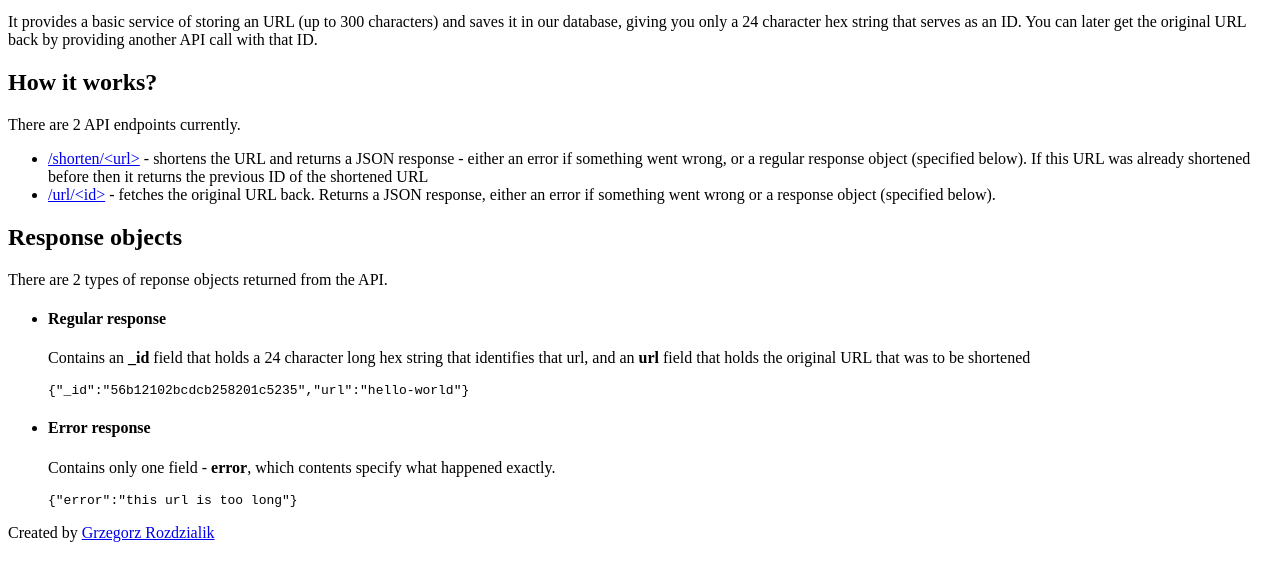
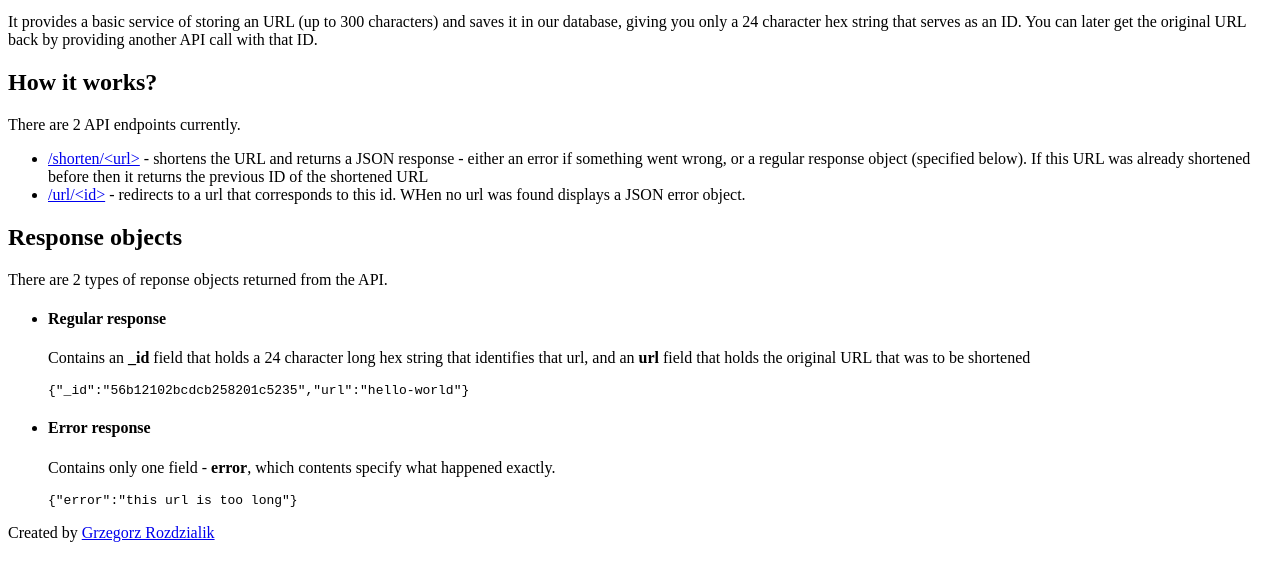
Before and after one commit to Gelio/url-shortener, a website: page public/index.html in a window 1280 px wide. Shown: the part 101-682 px from the top of the page. Drawn offline with Linux system fonts and the light colour scheme.

Commit message:
updated client side to show proper info about /url/

```diff
--- a/public/index.html
+++ b/public/index.html
@@ -15,7 +15,7 @@
     <p>There are 2 API endpoints currently.</p>
     <ul>
         <li><a href="/shorten/hello-world">/shorten/&lt;url&gt;</a> - shortens the URL and returns a JSON response - either an error if something went wrong, or a regular response object (specified below). If this URL was already shortened before then it returns the previous ID of the shortened URL</li>
-        <li><a href="/url/">/url/&lt;id&gt;</a> - fetches the original URL back. Returns a JSON response, either an error if something went wrong or a response object (specified below).</li>
+        <li><a href="/url/">/url/&lt;id&gt;</a> - redirects to a url that corresponds to this id. WHen no url was found displays a JSON error object.</li>
     </ul>
 </div>
 
```
